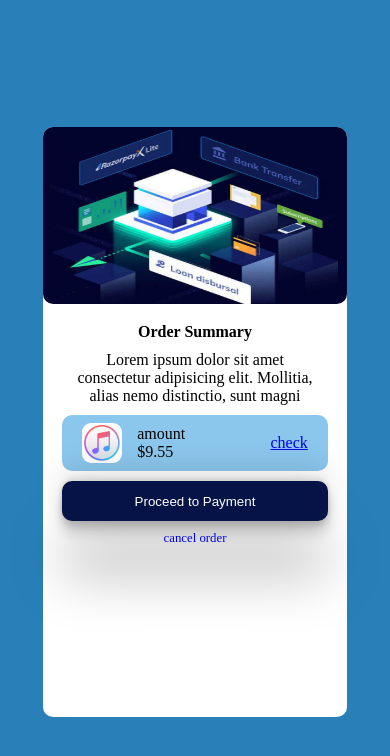
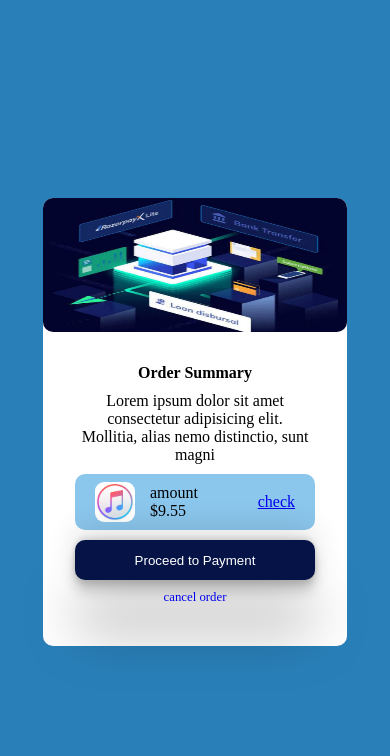
Before and after one commit to PirateAkc/HtmlCssJs, a plain HTML site: page Cards/Card2.html in a window 390 px wide. Drawn offline with Linux system fonts and the light colour scheme.

Commit message:
added responsiveness in card2

```diff
--- a/Cards/Card2.html
+++ b/Cards/Card2.html
@@ -22,6 +22,7 @@
         background-color: #fff;
         width: 19rem;
         height: 70%;
+        /* min-height: 30rem; */
         border-radius: 10px;
         gap:20px;
     }
@@ -36,9 +37,11 @@
     .card-container{
         display: flex;
         flex-direction: column;
+        justify-content: center;
         align-items: center;
         gap:10px;
-        padding: 1.2rem;
+        /* padding: 1.2rem; */
+        padding: 2rem;
     }
     h1{
         font-size: 1rem;
@@ -85,6 +88,13 @@
         text-decoration: none;
         font-size: 0.8rem;
     }
+    /* responsive */
+    @media (max-width: 900px) {
+     .card{
+        height: 28rem;
+     }
+  }
+
     </style>
 </head>
 <body>
```
